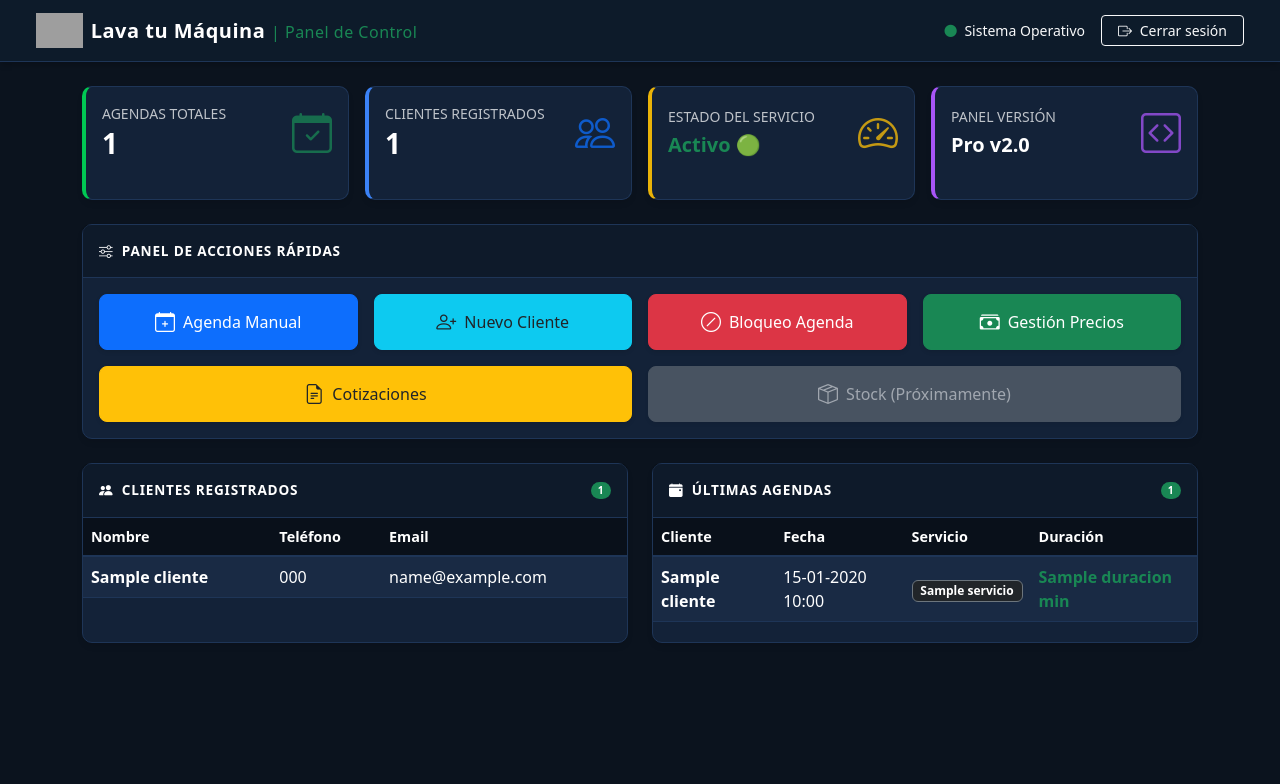
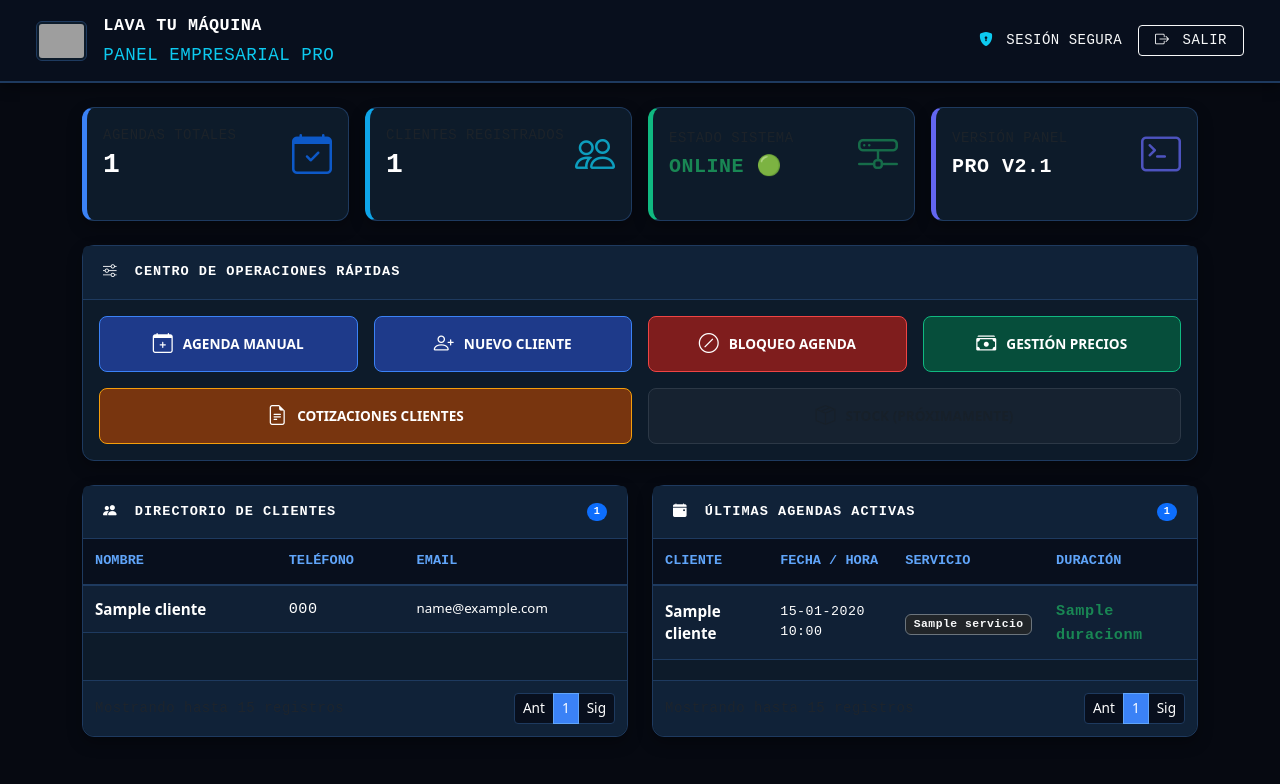
Before and after one commit to estebanalh-ship-it/lavatumaquina-api, a Flask app: template admin/templates/control_principal.html in a window 1280 px wide. Shown: the top 784 px of the page. Run offline with Flask 3, Linux system fonts and the light colour scheme; the template is opened without the code that fills it: most values are stand-ins (such as "Sample title", 1, 10 or a date in 2020); one stand-in notice (Sample message) is shown; grey boxes are pictures that could not be loaded.

Commit message:
Refactor control_principal.html for UI improvements
Updated styles and structure for improved UI and responsiveness. Enhanced color scheme and typography for better readability.

```diff
--- a/admin/templates/control_principal.html
+++ b/admin/templates/control_principal.html
@@ -4,143 +4,193 @@
     <meta charset="UTF-8">
     <meta name="viewport" content="width=device-width, initial-scale=1.0">
     <title>Panel de Control Empresarial | Lava tu Máquina</title>
-    <!-- Bootstrap 5 CSS -->
     <link href="https://cdn.jsdelivr.net/npm/bootstrap@5.3.2/dist/css/bootstrap.min.css" rel="stylesheet">
-    <!-- Bootstrap Icons -->
     <link rel="stylesheet" href="https://cdn.jsdelivr.net/npm/bootstrap-icons@1.11.1/font/bootstrap-icons.css">
     <style>
         :root {
-            --bg-main: #0b131e;
-            --bg-card: #132238;
-            --accent-green: #00c853;
-            --border-color: #1e3557;
+            --bg-main: #060911;
+            --bg-card: #0d1b2a;
+            --bg-card-header: #102238;
+            --accent-blue: #3b82f6;
+            --accent-cyan: #0ea5e9;
+            --border-color: #1e3a5f;
+            --text-main: #ffffff;
+            --text-muted: #94a3b8;
         }
+
         body {
             background-color: var(--bg-main);
-            color: #ffffff;
+            color: var(--text-main);
             font-family: system-ui, -apple-system, "Segoe UI", Roboto, sans-serif;
         }
+
+        /* Estilo tipografía hacker / monospace selectiva */
+        .font-mono {
+            font-family: 'Courier New', Courier, monospace;
+            letter-spacing: 0.5px;
+        }
+
         .navbar {
-            background-color: #0d1b2a;
-            border-bottom: 1px solid var(--border-color);
-            box-shadow: 0 4px 6px -1px rgba(0, 0, 0, 0.2);
+            background-color: #080f1d;
+            border-bottom: 2px solid var(--border-color);
+            box-shadow: 0 4px 12px rgba(0, 0, 0, 0.4);
         }
-        .navbar-brand {
-            font-weight: 700;
-            letter-spacing: 0.5px;
-            color: #ffffff !important;
-        }
+
         .nav-logo {
-            height: 35px;
+            height: 40px;
             width: auto;
             object-fit: contain;
+            border-radius: 6px;
+            border: 1px solid var(--border-color);
+            padding: 2px;
+            background: #0d1b2a;
         }
+
         .card {
             background-color: var(--bg-card);
             border: 1px solid var(--border-color);
-            border-radius: 10px;
-            box-shadow: 0 4px 6px -1px rgba(0, 0, 0, 0.1);
+            border-radius: 12px;
+            box-shadow: 0 6px 15px rgba(0, 0, 0, 0.3);
             margin-bottom: 20px;
             transition: transform 0.2s ease;
         }
+
         .card-header {
-            background-color: rgba(0, 0, 0, 0.25);
+            background-color: var(--bg-card-header);
             border-bottom: 1px solid var(--border-color);
-            font-weight: 600;
+            font-weight: 700;
             text-transform: uppercase;
             font-size: 0.85rem;
-            letter-spacing: 0.8px;
-            padding: 1rem;
+            letter-spacing: 1px;
+            padding: 1rem 1.25rem;
+            color: var(--text-main);
+            font-family: 'Courier New', Courier, monospace;
+        }
+
+        .kpi-card {
+            border-left: 5px solid var(--accent-blue);
+        }
+
+        /* Botones empresariales unificados (Azul Marino / Contraste Blanco) */
+        .btn-enterprise {
+            background-color: #1e3a8a;
+            border: 1px solid #3b82f6;
             color: #ffffff;
-        }
-        .kpi-card {
-            border-left: 4px solid var(--accent-green);
-        }
-        /* Corrección estricta de contraste en tablas */
-        .table {
-            color: #ffffff !important;
-            margin-bottom: 0;
-        }
-        .table th {
-            background-color: #09101a !important;
-            color: #ffffff !important;
-            border-bottom: 2px solid var(--border-color);
             font-weight: 600;
-            font-size: 0.9rem;
-        }
-        .table td {
-            color: #ffffff !important;
-            border-bottom-color: var(--border-color);
-            vertical-align: middle;
-        }
-       /* Forzar un tono oscuro y elegante para las filas alternadas */
-        .table-striped > tbody > tr:nth-of-type(odd) > * {
-            background-color: #1a2c48 !important;
-            color: #ffffff !important;
-        }
-        .table > tbody > tr > * {
-            background-color: #132238;
-            color: #ffffff !important;
-        }
-        .table-hover > tbody > tr:hover > * {
-            background-color: rgba(0, 200, 83, 0.15) !important;
-            color: #ffffff !important;
-        }
-        .scroll-table {
-            max-height: 340px;
-            overflow-y: auto;
-        }
-        /* Personalización de la barra de desplazamiento */
-        .scroll-table::-webkit-scrollbar {
-            width: 6px;
-        }
-        .scroll-table::-webkit-scrollbar-track {
-            background: var(--bg-card);
-        }
-        .scroll-table::-webkit-scrollbar-thumb {
-            background: var(--border-color);
-            border-radius: 4px;
-        }
-        .btn-action {
-            font-weight: 500;
             padding: 0.75rem 1rem;
             border-radius: 8px;
             display: flex;
             align-items: center;
             justify-content: center;
-            gap: 8px;
-            box-shadow: 0 2px 4px rgba(0,0,0,0.1);
-            transition: all 0.2s;
+            gap: 10px;
+            transition: all 0.2s ease-in-out;
+            text-transform: uppercase;
+            font-size: 0.85rem;
         }
-        .btn-action:hover {
+
+        .btn-enterprise:hover {
+            background-color: #2563eb;
+            border-color: #60a5fa;
+            color: #ffffff;
             transform: translateY(-2px);
-            box-shadow: 0 4px 8px rgba(0,0,0,0.2);
+            box-shadow: 0 0 12px rgba(59, 130, 246, 0.4);
+        }
+
+        /* Estricto contraste en tablas corporativas */
+        .table {
+            color: var(--text-main) !important;
+            margin-bottom: 0;
+            font-size: 0.95rem;
+        }
+
+        .table th {
+            background-color: #080f1d !important;
+            color: #60a5fa !important;
+            border-bottom: 2px solid var(--border-color);
+            font-weight: 600;
+            font-size: 0.85rem;
+            text-transform: uppercase;
+            font-family: 'Courier New', Courier, monospace;
+            padding: 12px;
+        }
+
+        .table td {
+            color: var(--text-main) !important;
+            border-bottom-color: var(--border-color);
+            vertical-align: middle;
+            padding: 12px;
+        }
+
+        .table-striped > tbody > tr:nth-of-type(odd) > * {
+            background-color: #112238 !important;
+            color: var(--text-main) !important;
+        }
+
+        .table > tbody > tr > * {
+            background-color: var(--bg-card);
+            color: var(--text-main) !important;
+        }
+
+        .table-hover > tbody > tr:hover > * {
+            background-color: rgba(59, 130, 246, 0.15) !important;
+            color: var(--text-main) !important;
+        }
+
+        /* Paginación limpia y optimizada para móviles (15 registros máximo por vista) */
+        .pagination-container {
+            background-color: var(--bg-card-header);
+            border-top: 1px solid var(--border-color);
+            padding: 12px;
+            display: flex;
+            justify-content: space-between;
+            align-items: center;
+            border-bottom-left-radius: 12px;
+            border-bottom-right-radius: 12px;
+        }
+
+        .pagination .page-link {
+            background-color: #080f1d;
+            border-color: var(--border-color);
+            color: #ffffff;
+            font-size: 0.85rem;
+        }
+
+        .pagination .page-link:hover {
+            background-color: #2563eb;
+            border-color: #3b82f6;
+            color: #ffffff;
+        }
+
+        .pagination .page-item.active .page-link {
+            background-color: #3b82f6;
+            border-color: #60a5fa;
         }
     </style>
 </head>
 <body>
-    <!-- Navbar Corporativa con Logo -->
     <nav class="navbar navbar-expand-lg navbar-dark px-4">
         <div class="container-fluid">
-            <a class="navbar-brand d-flex align-items-center gap-2" href="#">
+            <a class="navbar-brand d-flex align-items-center gap-3" href="#">
                 <img src="{{ url_for('static', filename='logo.png') }}" alt="Logo LTM" class="nav-logo">
-                <span>Lava tu Máquina <span class="text-success fs-6 fw-normal">| Panel de Control</span></span>
+                <div>
+                    <span class="d-block fw-bold font-mono text-uppercase tracking-wider" style="font-size: 1.05rem;">Lava tu Máquina</span>
+                    <span class="text-info small font-mono">PANEL EMPRESARIAL PRO</span>
+                </div>
             </a>
             <div class="ms-auto d-flex align-items-center gap-3">
-                <span class="text-light small d-none d-md-inline"><i class="bi bi-circle-fill text-success small me-1"></i> Sistema Operativo</span>
-                <a href="/admin" class="btn btn-outline-light btn-sm px-3">
-                    <i class="bi bi-box-arrow-right me-1"></i> Cerrar sesión
+                <span class="text-light small d-none d-md-inline font-mono"><i class="bi bi-shield-lock-fill text-info me-1"></i> SESIÓN SEGURA</span>
+                <a href="{{ url_for('admin.logout') }}" class="btn btn-outline-light btn-sm px-3 font-mono">
+                    <i class="bi bi-box-arrow-right me-1"></i> SALIR
                 </a>
             </div>
         </div>
     </nav>
 
     <div class="container py-4">
-        <!-- Sistema de Alertas Flask -->
         {% with messages = get_flashed_messages(with_categories=true) %}
             {% if messages %}
                 {% for category, message in messages %}
-                    <div class="alert alert-{{ category }} alert-dismissible fade show shadow-sm" role="alert" id="auto-dismiss-alert">
+                    <div class="alert alert-{{ category }} alert-dismissible fade show shadow-sm font-mono" role="alert" id="auto-dismiss-alert">
                         {{ message }}
                         <button type="button" class="btn-close" data-bs-dismiss="alert" aria-label="Close"></button>
                     </div>
@@ -157,94 +207,92 @@
             {% endif %}
         {% endwith %}
 
-        <!-- KPIs / Indicadores Principales -->
         <div class="row g-3 mb-4">
             <div class="col-12 col-sm-6 col-xl-3">
                 <div class="card kpi-card p-3 h-100">
                     <div class="d-flex justify-content-between align-items-center">
                         <div>
-                            <h6 class="text-light opacity-75 mb-1 text-uppercase small">Agendas Totales</h6>
-                            <h3 class="fw-bold mb-0 text-white">{{ total_agendas }}</h3>
+                            <h6 class="text-muted mb-1 text-uppercase small font-mono">Agendas Totales</h6>
+                            <h3 class="fw-bold mb-0 text-white font-mono">{{ total_agendas }}</h3>
                         </div>
-                        <div class="fs-1 text-success opacity-75">
+                        <div class="fs-1 text-primary opacity-75">
                             <i class="bi bi-calendar-check"></i>
                         </div>
                     </div>
                 </div>
             </div>
             <div class="col-12 col-sm-6 col-xl-3">
-                <div class="card kpi-card p-3 h-100" style="border-left-color: #3b82f6;">
+                <div class="card kpi-card p-3 h-100" style="border-left-color: #0ea5e9;">
                     <div class="d-flex justify-content-between align-items-center">
                         <div>
-                            <h6 class="text-light opacity-75 mb-1 text-uppercase small">Clientes Registrados</h6>
-                            <h3 class="fw-bold mb-0 text-white">{{ total_clientes }}</h3>
+                            <h6 class="text-muted mb-1 text-uppercase small font-mono">Clientes Registrados</h6>
+                            <h3 class="fw-bold mb-0 text-white font-mono">{{ total_clientes }}</h3>
                         </div>
-                        <div class="fs-1 text-primary opacity-75">
+                        <div class="fs-1 text-info opacity-75">
                             <i class="bi bi-people"></i>
                         </div>
                     </div>
                 </div>
             </div>
             <div class="col-12 col-sm-6 col-xl-3">
-                <div class="card kpi-card p-3 h-100" style="border-left-color: #eab308;">
+                <div class="card kpi-card p-3 h-100" style="border-left-color: #10b981;">
                     <div class="d-flex justify-content-between align-items-center">
                         <div>
-                            <h6 class="text-light opacity-75 mb-1 text-uppercase small">Estado del Servicio</h6>
-                            <h5 class="fw-bold mb-0 text-success mt-2">Activo 🟢</h5>
+                            <h6 class="text-muted mb-1 text-uppercase small font-mono">Estado Sistema</h6>
+                            <h5 class="fw-bold mb-0 text-success mt-2 font-mono">ONLINE 🟢</h5>
                         </div>
-                        <div class="fs-1 text-warning opacity-75">
-                            <i class="bi bi-speedometer2"></i>
+                        <div class="fs-1 text-success opacity-75">
+                            <i class="bi bi-hdd-network"></i>
                         </div>
                     </div>
                 </div>
             </div>
             <div class="col-12 col-sm-6 col-xl-3">
-                <div class="card kpi-card p-3 h-100" style="border-left-color: #a855f7;">
+                <div class="card kpi-card p-3 h-100" style="border-left-color: #6366f1;">
                     <div class="d-flex justify-content-between align-items-center">
                         <div>
-                            <h6 class="text-light opacity-75 mb-1 text-uppercase small">Panel Versión</h6>
-                            <h5 class="fw-bold mb-0 text-white mt-2">Pro v2.0</h5>
+                            <h6 class="text-muted mb-1 text-uppercase small font-mono">Versión Panel</h6>
+                            <h5 class="fw-bold mb-0 text-white mt-2 font-mono">PRO V2.1</h5>
                         </div>
-                        <div class="fs-1 opacity-75" style="color: #a855f7;">
-                            <i class="bi bi-code-square"></i>
+                        <div class="fs-1 text-indigo opacity-75" style="color: #6366f1;">
+                            <i class="bi bi-terminal"></i>
                         </div>
                     </div>
                 </div>
             </div>
         </div>
 
-        <!-- Botones de Gestión y Operaciones Rápidas -->
         <div class="card mb-4">
-            <div class="card-header"><i class="bi bi-sliders me-1"></i> Panel de Acciones Rápidas</div>
+            <div class="card-header"><i class="bi bi-sliders me-2"></i> Centro de Operaciones Rápidas</div>
             <div class="card-body">
                 <div class="row g-3">
                     <div class="col-md-3 col-sm-6 col-12">
-                        <a href="{{ url_for('admin.agenda_manual') }}" class="btn btn-primary btn-action w-100">
+                        <a href="{{ url_for('admin.agenda_manual') }}" class="btn btn-enterprise w-100">
                             <i class="bi bi-calendar-plus fs-5"></i> Agenda Manual
                         </a>
                     </div>
                     <div class="col-md-3 col-sm-6 col-12">
-                        <a href="{{ url_for('admin.nuevo_cliente') }}" class="btn btn-info btn-action w-100 text-dark">
+                        <a href="{{ url_for('admin.nuevo_cliente') }}" class="btn btn-enterprise w-100">
                             <i class="bi bi-person-plus fs-5"></i> Nuevo Cliente
                         </a>
                     </div>
                     <div class="col-md-3 col-sm-6 col-12">
-                        <a href="{{ url_for('admin.bloqueo_agenda') }}" class="btn btn-danger btn-action w-100">
+                        <a href="{{ url_for('admin.bloqueo_agenda') }}" class="btn btn-enterprise w-100" style="border-color: #ef4444; background-color: #7f1d1d;">
                             <i class="bi bi-slash-circle fs-5"></i> Bloqueo Agenda
                         </a>
                     </div>
                     <div class="col-md-3 col-sm-6 col-12">
-                        <a href="{{ url_for('admin.gestion_precios') }}" class="btn btn-success btn-action w-100">
+                        <a href="{{ url_for('admin.gestion_precios') }}" class="btn btn-enterprise w-100" style="border-color: #10b981; background-color: #064e3b;">
                             <i class="bi bi-cash-stack fs-5"></i> Gestión Precios
                         </a>
                     </div>
                     <div class="col-md-6 col-sm-6 col-12">
-                        <a href="{{ url_for('admin.lista_cotizaciones') }}" class="btn btn-warning btn-action w-100 text-dark">
-                            <i class="bi bi-file-earmark-text fs-5"></i> Cotizaciones
+                        <a href="{{ url_for('admin.lista_cotizaciones') }}" class="btn btn-enterprise w-100" style="border-color: #f59e0b; background-color: #78350f;">
+                            <i class="bi bi-file-earmark-text fs-5"></i> Cotizaciones Clientes
                         </a>
                     </div>
                     <div class="col-md-6 col-sm-6 col-12">
-                        <a href="{{ url_for('admin.stock_productos') }}" class="btn btn-secondary btn-action w-100 disabled" style="opacity: 0.6;">
+                        <a href="{{ url_for('admin.stock_productos') }}" class="btn btn-enterprise w-100 disabled" style="opacity: 0.5; border-color: #4b5563; background-color: #1f2937;">
                             <i class="bi bi-box-seam fs-5"></i> Stock (Próximamente)
                         </a>
                     </div>
@@ -252,16 +300,15 @@
             </div>
         </div>
 
-        <!-- Secciones de Datos: Tablas Lado a Lado -->
         <div class="row">
-            <!-- Tabla Clientes -->
             <div class="col-lg-6 mb-4">
                 <div class="card h-100">
                     <div class="card-header d-flex justify-content-between align-items-center">
-                        <span><i class="bi bi-people-fill me-1"></i> Clientes Registrados</span>
-                        <span class="badge bg-success text-white rounded-pill">{{ clientes|length }}</span>
+                        <span><i class="bi bi-people-fill me-2"></i> Directorio de Clientes</span>
+                        <span class="badge bg-primary text-white rounded-pill font-mono">{{ clientes|length }}</span>
                     </div>
-                    <div class="card-body scroll-table p-0">
+                    <div class="card-body p-0">
+                        <div class="table-responsive">
                             <table class="table table-striped table-hover mb-0">
                                 <thead>
                                     <tr>
@@ -274,33 +321,44 @@
                                     {% for c in clientes %}
                                     <tr>
                                         <td class="fw-semibold text-white">{{ c.nombre }}</td>
-                                    <td class="text-white">{{ c.telefono }}</td>
-                                    <td class="text-white">{{ c.email }}</td>
+                                        <td class="font-mono text-info">{{ c.telefono }}</td>
+                                        <td class="text-light small">{{ c.email }}</td>
                                     </tr>
                                     {% else %}
                                     <tr>
-                                    <td colspan="3" class="text-center py-4 text-light">Sin registros disponibles</td>
+                                        <td colspan="3" class="text-center py-4 text-muted font-mono">Sin registros de clientes disponibles</td>
                                     </tr>
                                     {% endfor %}
                                 </tbody>
                             </table>
                         </div>
                     </div>
+                    <div class="pagination-container">
+                        <span class="small font-mono text-muted">Mostrando hasta 15 registros</span>
+                        <nav aria-label="Navegación clientes">
+                            <ul class="pagination pagination-sm mb-0">
+                                <li class="page-item disabled"><a class="page-link" href="#">Ant</a></li>
+                                <li class="page-item active"><a class="page-link" href="#">1</a></li>
+                                <li class="page-item"><a class="page-link" href="#">Sig</a></li>
+                            </ul>
+                        </nav>
+                    </div>
+                </div>
             </div>
 
-            <!-- Tabla Agendas -->
             <div class="col-lg-6 mb-4">
                 <div class="card h-100">
                     <div class="card-header d-flex justify-content-between align-items-center">
-                        <span><i class="bi bi-calendar-event-fill me-1"></i> Últimas Agendas</span>
-                        <span class="badge bg-success text-white rounded-pill">{{ agendas|length }}</span>
+                        <span><i class="bi bi-calendar-event-fill me-2"></i> Últimas Agendas Activas</span>
+                        <span class="badge bg-primary text-white rounded-pill font-mono">{{ agendas|length }}</span>
                     </div>
-                    <div class="card-body scroll-table p-0">
+                    <div class="card-body p-0">
+                        <div class="table-responsive">
                             <table class="table table-striped table-hover mb-0">
                                 <thead>
                                     <tr>
                                         <th>Cliente</th>
-                                    <th>Fecha</th>
+                                        <th>Fecha / Hora</th>
                                         <th>Servicio</th>
                                         <th>Duración</th>
                                     </tr>
@@ -309,24 +367,34 @@
                                     {% for a in agendas %}
                                     <tr>
                                         <td class="fw-semibold text-white">{{ a.cliente }}</td>
-                                    <td class="text-white">{{ a.fecha.strftime('%d-%m-%Y %H:%M') }}</td>
-                                    <td><span class="badge bg-dark border border-secondary text-white">{{ a.servicio }}</span></td>
-                                    <td><span class="text-success fw-bold">{{ a.duracion }} min</span></td>
+                                        <td class="font-mono text-info small">{{ a.fecha.strftime('%d-%m-%Y %H:%M') }}</td>
+                                        <td><span class="badge bg-dark border border-secondary text-light font-mono">{{ a.servicio }}</span></td>
+                                        <td><span class="text-success fw-bold font-mono">{{ a.duracion }}m</span></td>
                                     </tr>
                                     {% else %}
                                     <tr>
-                                    <td colspan="4" class="text-center py-4 text-light">Sin agendas registradas</td>
-                                };
+                                        <td colspan="4" class="text-center py-4 text-muted font-mono">Sin agendas registradas en el sistema</td>
+                                    </tr>
                                     {% endfor %}
                                 </tbody>
                             </table>
+                        </div>
+                    </div>
+                    <div class="pagination-container">
+                        <span class="small font-mono text-muted">Mostrando hasta 15 registros</span>
+                        <nav aria-label="Navegación agendas">
+                            <ul class="pagination pagination-sm mb-0">
+                                <li class="page-item disabled"><a class="page-link" href="#">Ant</a></li>
+                                <li class="page-item active"><a class="page-link" href="#">1</a></li>
+                                <li class="page-item"><a class="page-link" href="#">Sig</a></li>
+                            </ul>
+                        </nav>
                     </div>
                 </div>
             </div>
         </div>
     </div>
 
-    <!-- Bootstrap 5 JS Bundle -->
     <script src="https://cdn.jsdelivr.net/npm/bootstrap@5.3.2/dist/js/bootstrap.bundle.min.js"></script>
 </body>
 </html>
```
Lines whose indentation alone changed are shown as unchanged.
